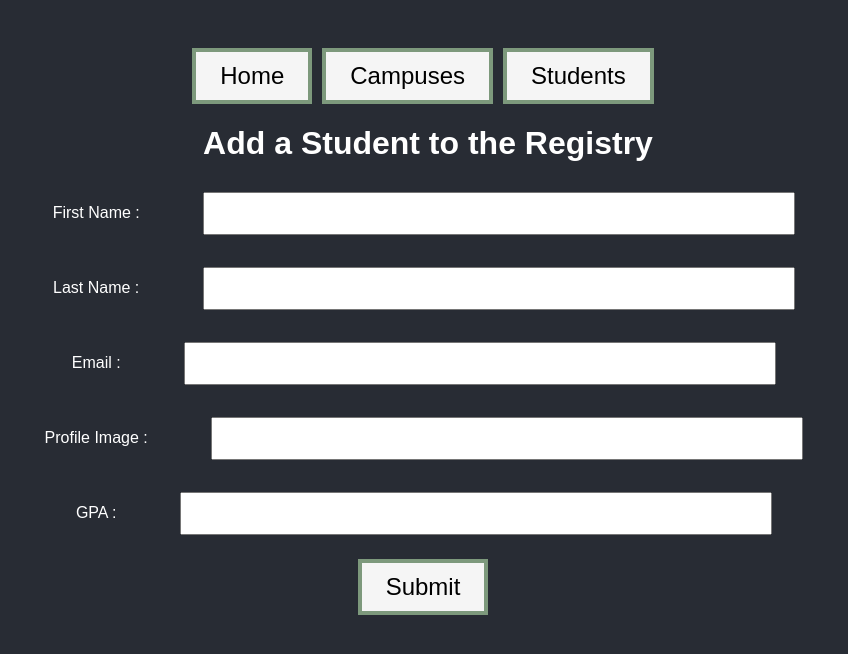
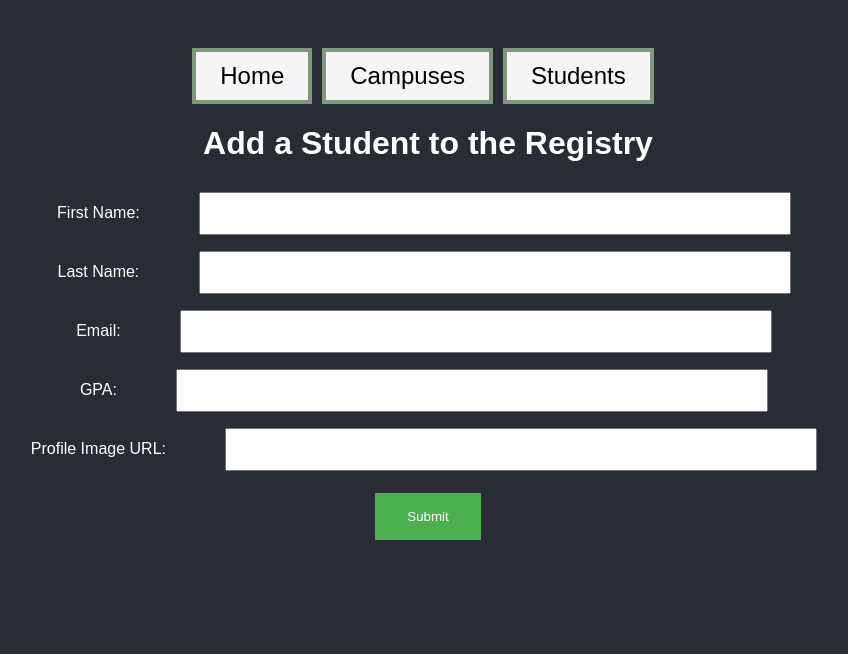
Before and after one commit to Alshohatee/ttp-crud-frontend, a React (Create React App) app: page /createstudent in a window 1280 px wide. Shown: the top 654 px of the page, without its empty margins (212-1060 px from the left). Built offline with nearby package versions, Linux system fonts and the light colour scheme.

Commit message:
real-time issue

```diff
--- a/src/components/CreateStudent.js
+++ b/src/components/CreateStudent.js
@@ -3,7 +3,7 @@
 import Axios from "axios"
 import { Navigate } from 'react-router-dom';
 import NavBar from './NavBar'
-import StudentForm from "./Forms/Student";
+// import StudentForm from "./Forms/Student";
 
 export default function CreateStudent(){
 
@@ -14,11 +14,12 @@
   const [gpa, setGPA] = useState("")
   const [redirect, setRedirect] = useState(false)
 
-  async function handleSubmit(e){
-    e.preventDefault()
-    await Axios.post(`http://localhost:8080/api/students`, {firstName, lastName, email, image, gpa})
-    setRedirect(true)
-  }
+    async function handleSubmit(e,values){
+      e.preventDefault()
+      await Axios.post(`http://localhost:8080/api/students`, {values})
+      setRedirect(true)
+    }
+
 
  if (redirect) {
 
@@ -29,7 +30,7 @@
   return (
     <div>
       <NavBar />
-      {/* <h1>Add a Student to the Registry</h1>
+      <h1>Add a Student to the Registry</h1>
       <form onSubmit={handleSubmit}>
         <label>
           First Name:
@@ -57,8 +58,10 @@
         </label><br/>
 
         <input type="submit" value="Submit" />
-      </form> */}
-      < StudentForm props={[handleSubmit, firstName, lastName, email, image,gpa,setFirstName, setLastName, setEmail, setImage,setGPA]}/>
+      </form>
+
+      {/* <StudentForm props={[handleSubmit, firstName, lastName, email, image,gpa,setFirstName, setLastName, setEmail, setImage,setGPA]}/> */}
+
     </div>
   )
 }
--- a/src/components/Forms/Student.js
+++ b/src/components/Forms/Student.js
@@ -47,11 +47,21 @@
                 .email('Invalid email address')
 
                 .required('Please Enter Email Id'),
+
+            gpa: yup.number()
+             .typeError('gpa must be a number')
         }),
+
 
         onSubmit: values => {
 
-            alert(JSON.stringify(values));
+            let string = JSON.stringify(values);
+            string.split(",")
+            setFirstName = string[0];
+            console.log(firstName);
+            setLastName = string[1];
+            setEmail = string[2];
+            setGPA = string[3];
 
         }
 
@@ -69,7 +79,7 @@
 
                     <label htmlFor="firstName"> First Name : </label>
 
-                    <input type="text" name="firstName" value = {firstName} onChange={(e) =>setFirstName(e.target.value)}></input>
+                    <input type="text" name="firstName" value = {firstName} onChange={(e) =>setFirstName(e.target.value)}  {...formik.getFieldProps("firstName")}></input>
                     {formik.touched.firstName && formik.errors.firstName ? <span style={{ color: 'red' }}>{formik.errors.firstName}</span> : null}
 
                 </p>
@@ -78,7 +88,7 @@
 
                     <label htmlFor="lastName"> Last Name : </label>
 
-                    <input type="text" name="lastName" value = {lastName} onChange={(e) =>setLastName(e.target.value)} ></input>
+                    <input type="text" name="lastName" value = {lastName} onChange={(e) =>setLastName(e.target.value)}  {...formik.getFieldProps("lastName")} ></input>
 
                     {formik.touched.lastName && formik.errors.lastName ? <span style={{ color: 'red' }}>{formik.errors.lastName}</span> : null}
                 </p>
@@ -87,16 +97,17 @@
 
                     <label htmlFor="email">Email : </label>
 
-                    <input type="text" name="email" value = {email} onChange={(e) =>setEmail(e.target.value)} ></input>
+                    <input type="text" name="email" value = {email} onChange={(e) =>setEmail(e.target.value)}  {...formik.getFieldProps("email")} ></input>
 
                     {formik.touched.email && formik.errors.email ? <span style={{ color: 'red' }}>{formik.errors.email}</span> : null}
                 </p>
+
 
                 <p>
 
                     <label htmlFor="image"> Profile Image : </label>
 
-                    <input type="text" name="image" value = {image} onChange={(e) =>setImage(e.target.value)}></input>
+                    <input type="text" name="image" value = {image} onChange={(e) =>setImage(e.target.value)}  {...formik.getFieldProps("image")}></input>
 
                 </p>
 
@@ -104,7 +115,8 @@
 
                     <label htmlFor="gpa">GPA : </label>
 
-                    <input type="text" name="gpa" value={gpa} onChange={(e) =>setGPA(e.target.value)} ></input>
+                    <input type="text" name="gpa" value={gpa} onChange={(e) =>setGPA(e.target.value)}  {...formik.getFieldProps("gpa")} ></input>
+                    {formik.touched.gpa && formik.errors.gpa ? <span style={{ color: 'red' }}>{formik.errors.gpa}</span> : null}
                 </p>
                 <button type="submit">Submit</button>
 
@@ -112,7 +124,9 @@
 
         </div>
 
-    )
+
+        )
+
 
 }
 // const element=<StudentForm></StudentForm>
```
